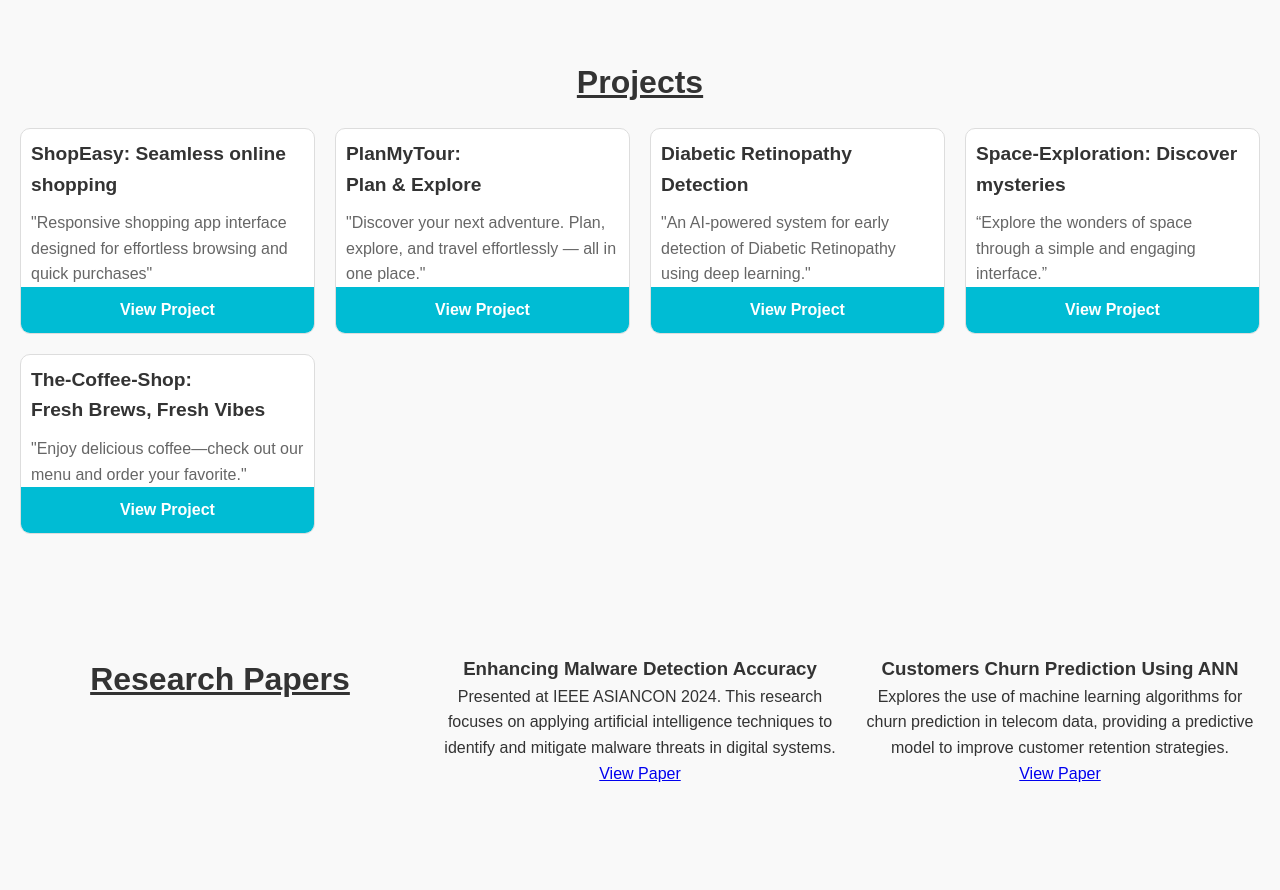
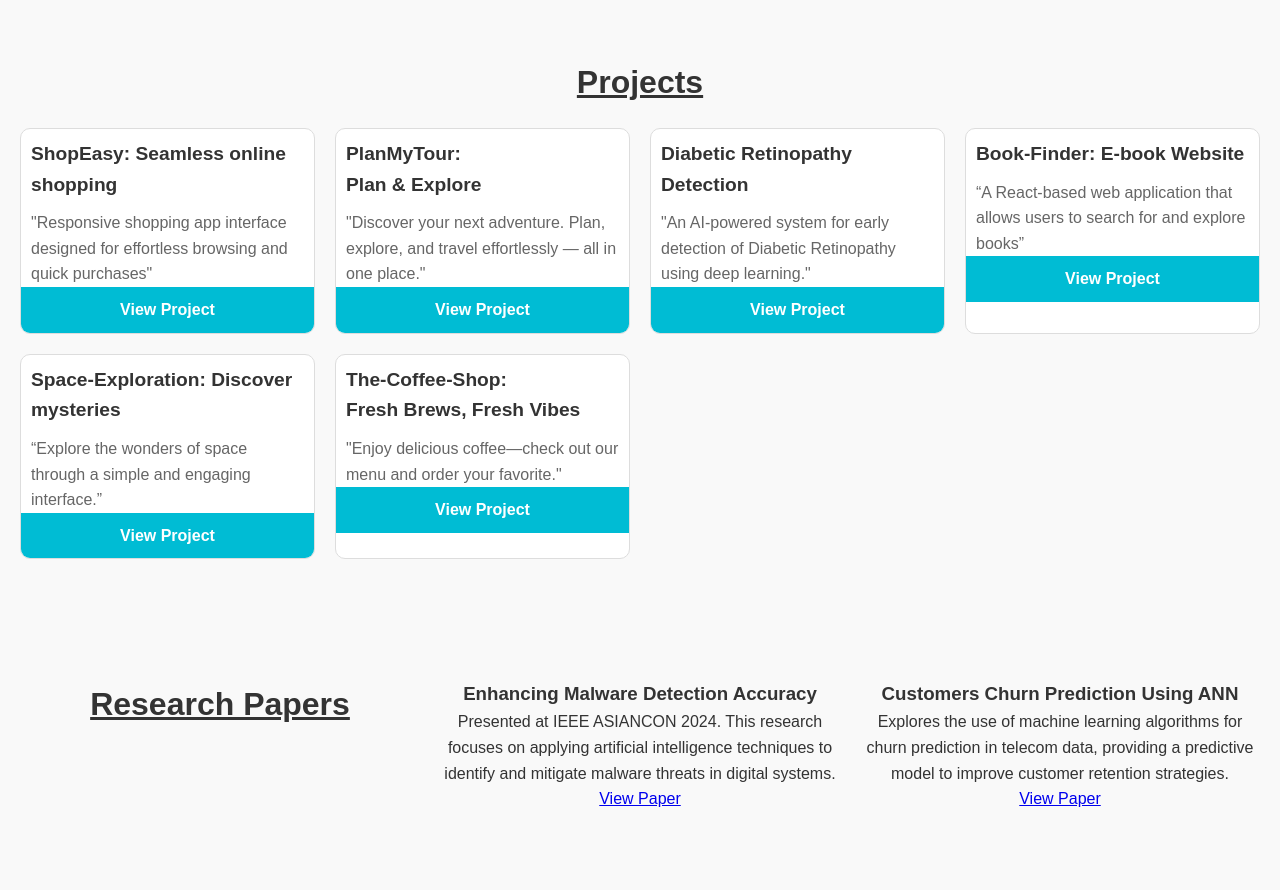
Before and after one commit to darshh8123/Portfolio, a plain HTML site: page index.html in a window 1280 px wide. Shown: the part 1400-2290 px from the top of the page. Drawn offline with Linux system fonts and the light colour scheme; files whose address does not match are found by name.

Commit message:
Update index.html

```diff
--- a/index.html
+++ b/index.html
@@ -94,6 +94,11 @@
                 <a href="https://diabetic-retino-project-final.streamlit.app/" class="btn" target="_blank">View Project</a>
             </div>
             <div class="project-card">
+                <h3>Book-Finder: E-book Website</h3>
+                <p>“A React-based web application that allows users to search for and explore books”</p>
+                <a href="https://book-finder-darsh.netlify.app/" class="btn" target="_blank">View Project</a>
+            </div>
+            <div class="project-card">
                 <h3>Space-Exploration: Discover mysteries</h3>
                 <p>“Explore the wonders of space through a simple and engaging interface.”</p>
                 <a href="https://space-explo.netlify.app/" class="btn" target="_blank">View Project</a>
```
